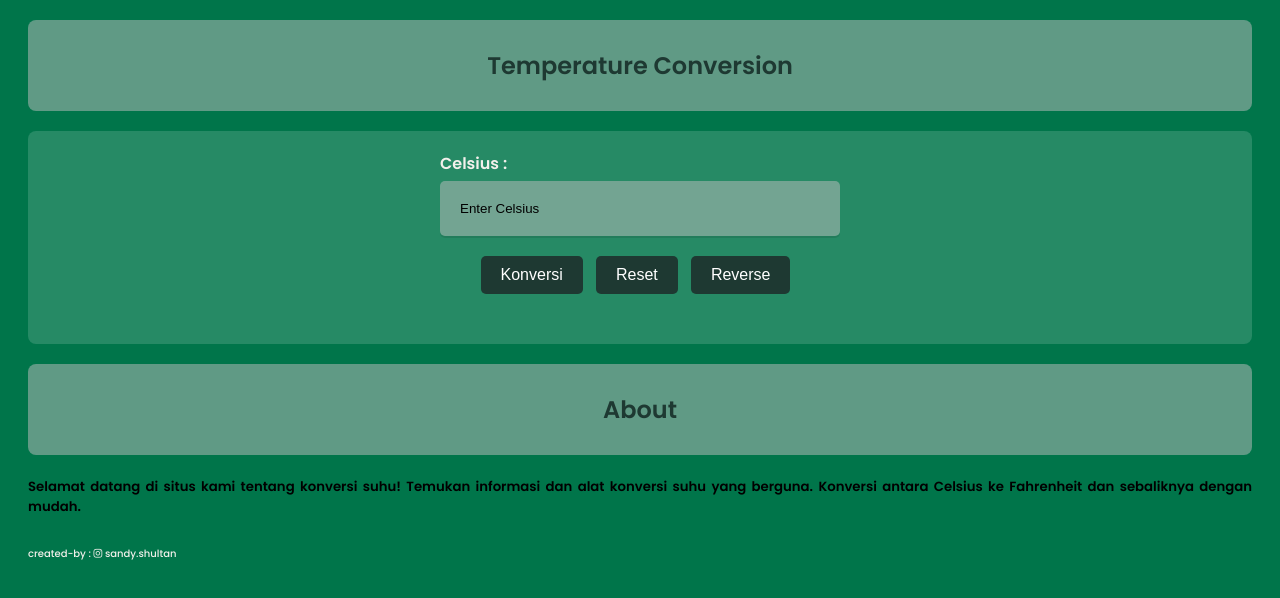
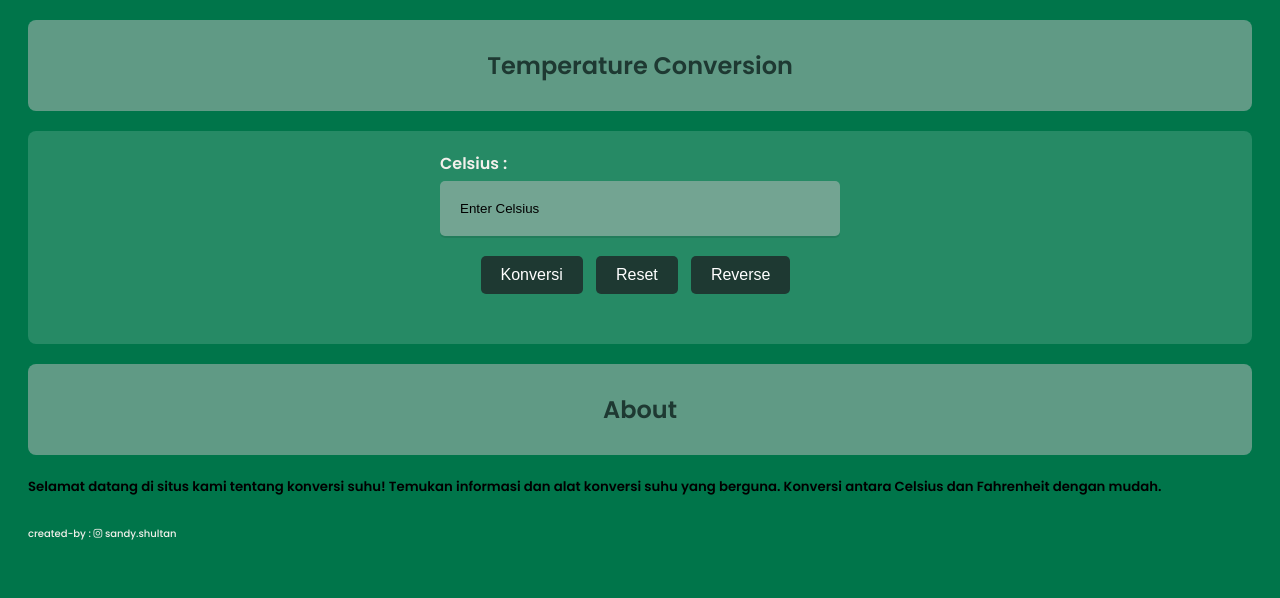
Before and after one commit to revou-fundamental-course/12-jun-23-anonym2800, a plain HTML site: page index.html in a window 1280 px wide. Drawn offline with Linux system fonts and the light colour scheme; files that its build step writes are made by us from their sources.

Commit message:
Fix Bugs Asli

```diff
--- a/index.html
+++ b/index.html
@@ -39,7 +39,7 @@
                     </div>
                 </div>
                 <div class="form-input form-hasil">
-                    <label for="hasil">Hasil :</label>
+                    <label for="hasil">Hasil Kalkulasi:</label>
                     <div class="container" id="hasil">
                     </div>
                 </div>
@@ -52,8 +52,7 @@
         </div>
         <div class="section">
             <h5>Selamat datang di situs kami tentang konversi suhu! Temukan informasi dan alat konversi suhu yang
-                berguna. Konversi
-                antara Celsius ke Fahrenheit dan sebaliknya dengan mudah.</h5>
+                berguna. Konversi antara Celsius dan Fahrenheit dengan mudah.</h5>
         </div>
         <div class="created-by">
             <a href="https://www.instagram.com/sandy.shultan/">created-by : <i class="fa-brands fa-instagram"></i>
```
Also changed, not shown: css/style.css (+15 -15 lines), js/script.js (+10 -3 lines).
